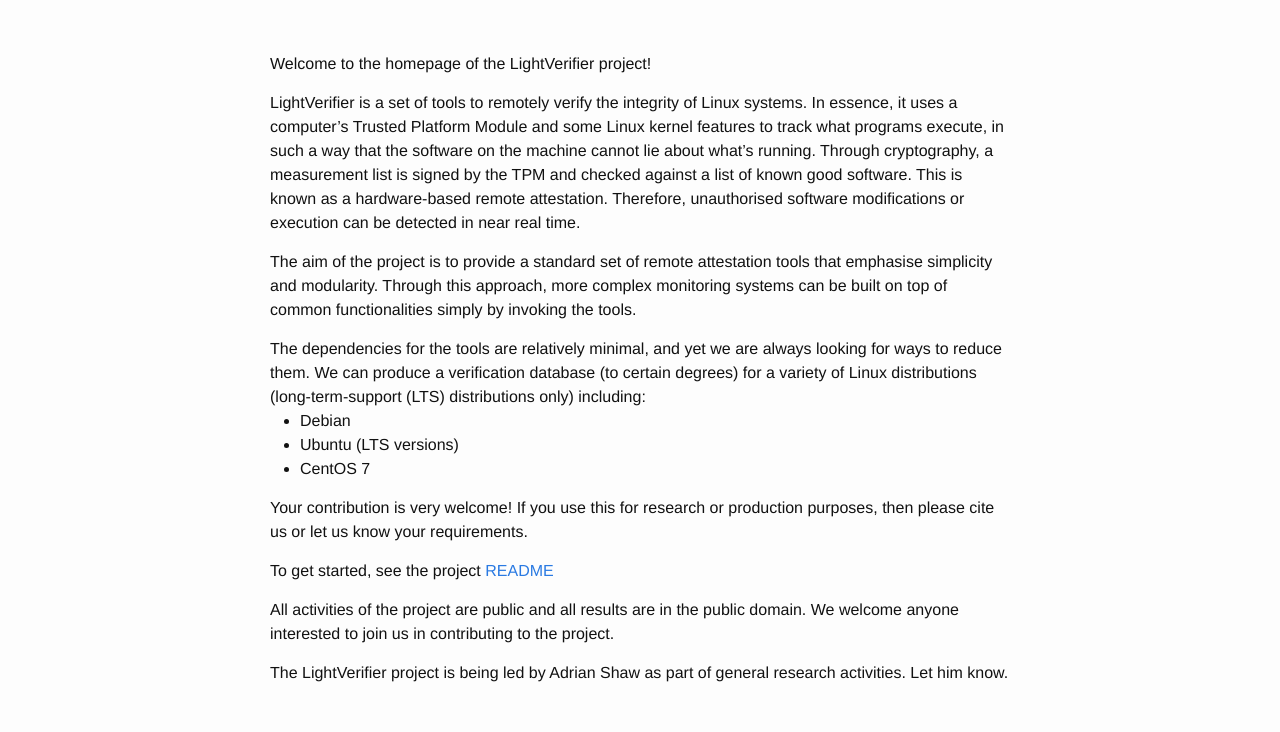
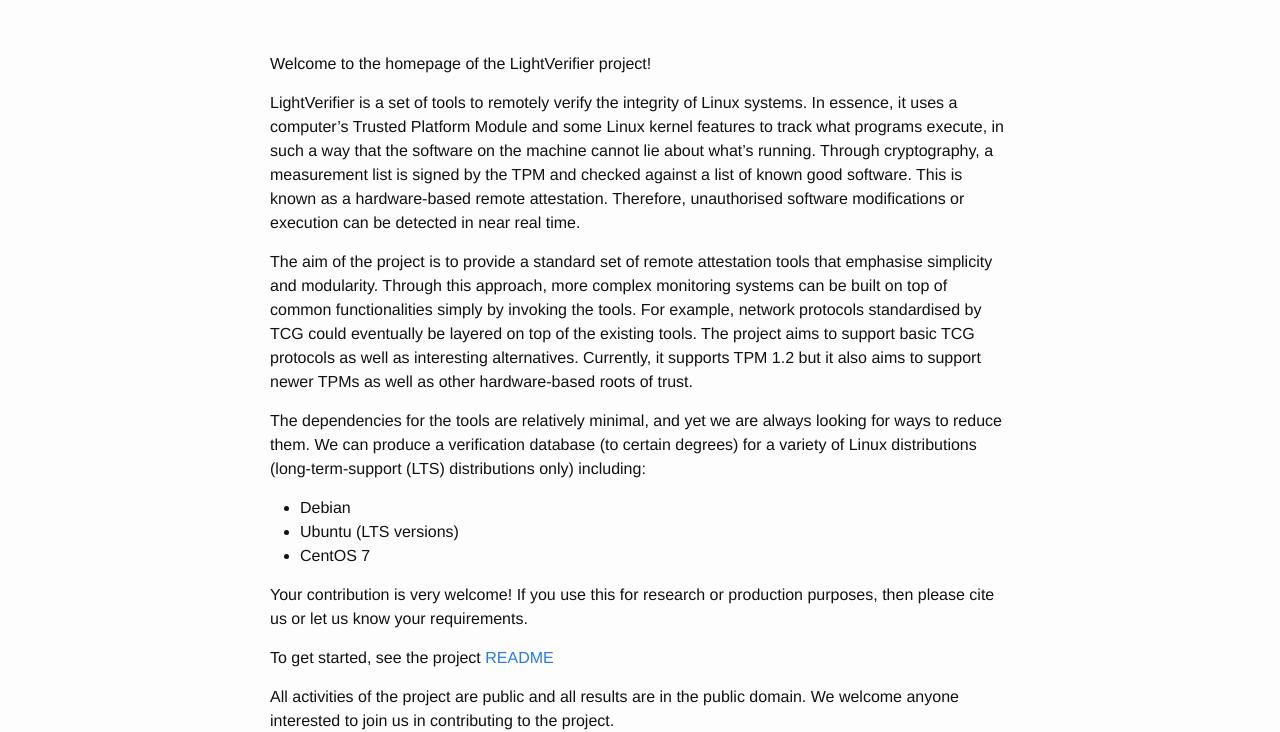
Before and after one commit to adrianlshaw/LightVerifier, a plain HTML site: page index.html in a window 1280 px wide. Shown: the part 70-802 px from the top of the page. Drawn offline with Linux system fonts and the light colour scheme.

Commit message:
Updated web

```diff
--- a/index.html
+++ b/index.html
@@ -64,15 +64,24 @@
                         remote attestation tools that emphasise simplicity and
                         modularity. Through this approach, more complex
                         monitoring systems can be built on top of common
-                        functionalities simply by invoking the tools.
+			functionalities simply by invoking the tools. For
+			example, network protocols standardised by TCG could
+			eventually be layered on top of the existing tools.
+			The project aims to support basic TCG protocols as well
+			as interesting alternatives. Currently, it supports TPM
+			1.2 but it also aims to support newer TPMs as well
+			as other hardware-based roots of trust.
                     </p>
 
+		    <p>
                     The dependencies for the tools are relatively minimal,
                     and yet we are always looking for ways to reduce them.
                     We can produce a verification database (to certain degrees)
                     for a variety of Linux distributions
                     (long-term-support (LTS) distributions only)
-                    including:
+		    including:
+		    </p>
+
                     <ul>
                       <li>Debian</li>
                       <li>Ubuntu (LTS versions)</li>
@@ -87,7 +96,7 @@
 
                     <p>
                       To get started, see the project
-                      <a href="github.com/adrianlshaw/LightVerifier">README</a>
+                      <a href="https://github.com/adrianlshaw/LightVerifier">README</a>
                       <p>All activities of the project are public and all
                         results are in the public domain. We welcome anyone
                         interested to join us in contributing to the project.
```
